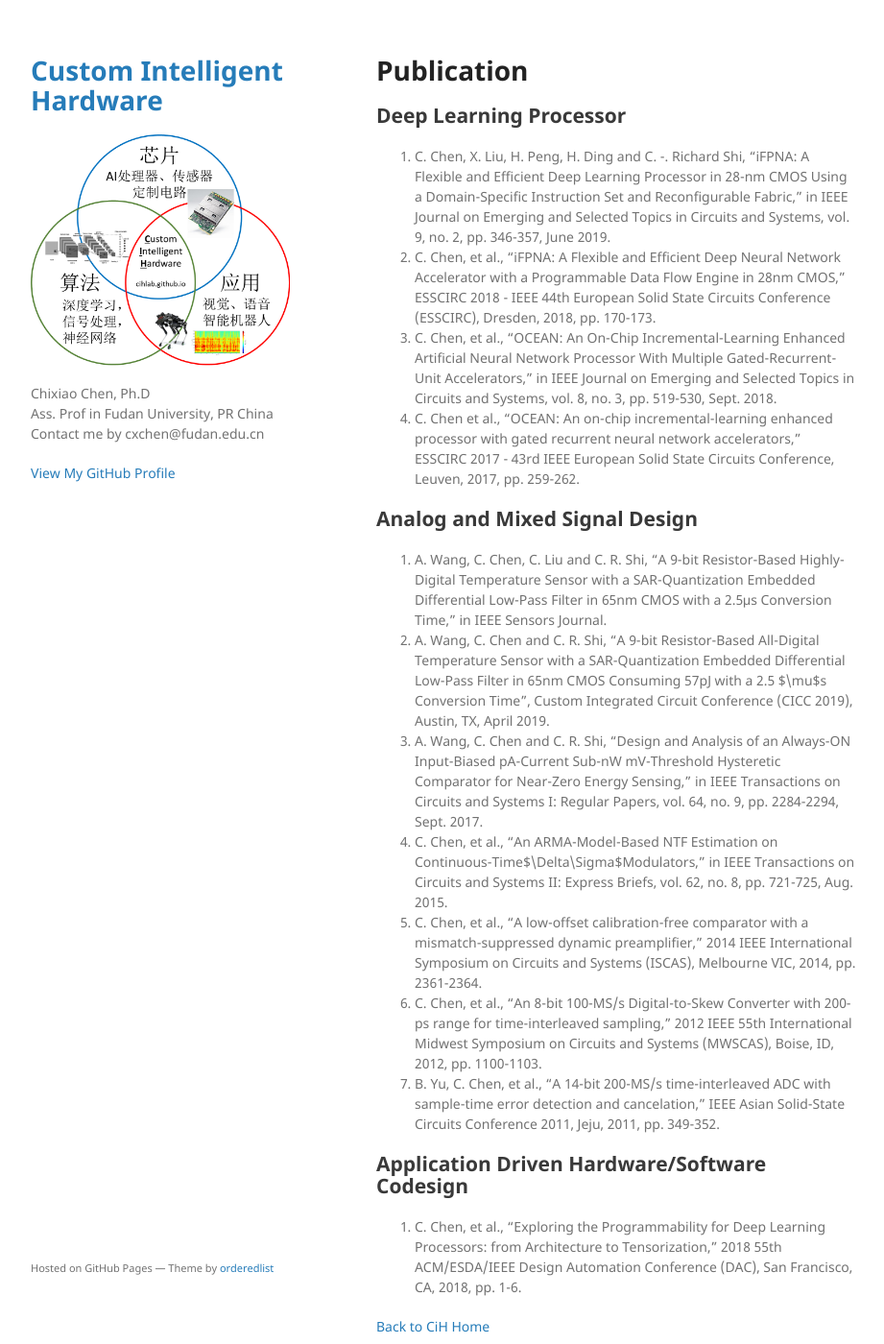
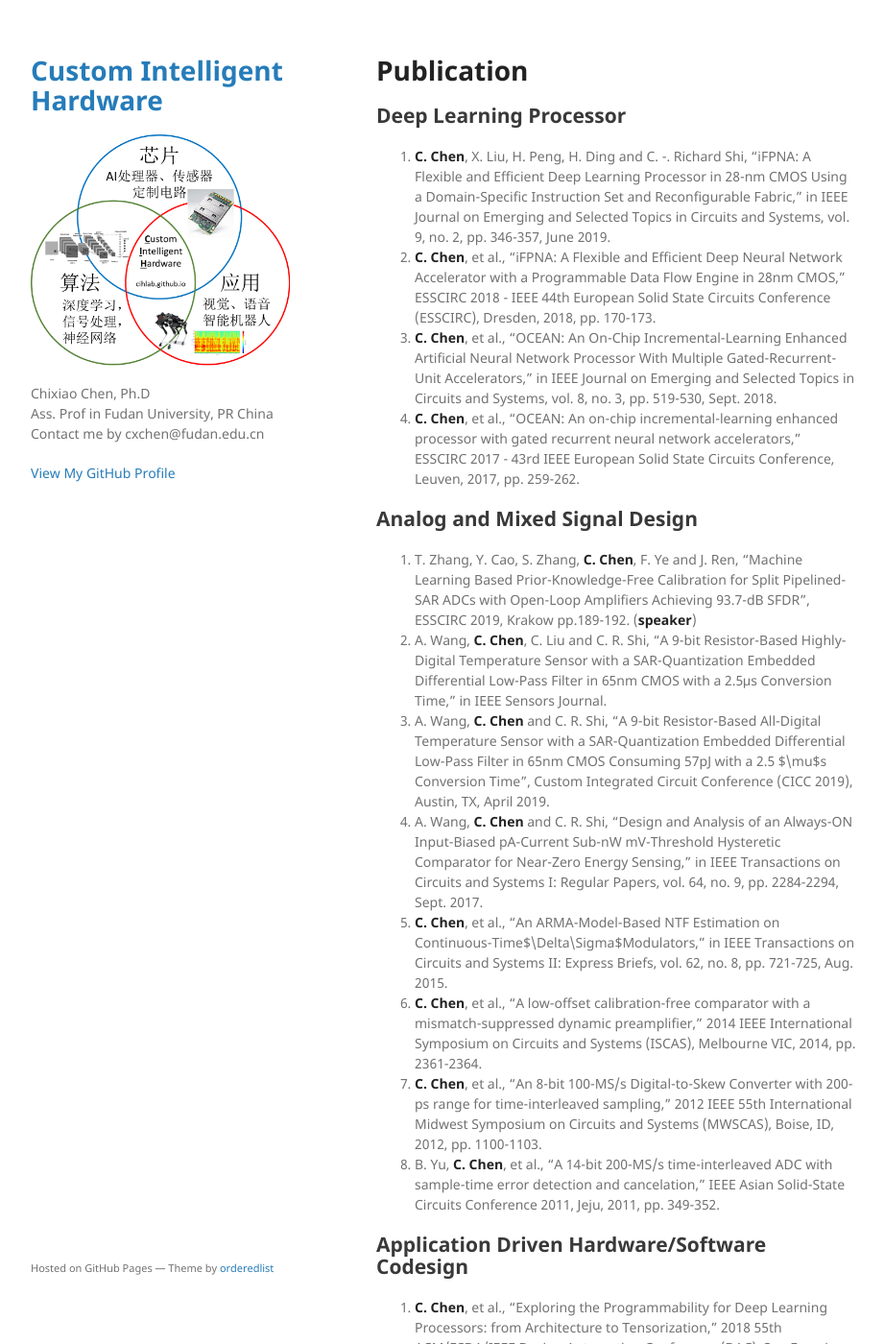
Before and after one commit to cihlab/cihlab.github.io, a Jekyll site: the page built from pub.md, in a window 1280 px wide and 1400 px high. Shown: the whole window at 96% size, without its empty margins (178-1099 px from the left). Built offline with Jekyll 4.4.1, drawn with Linux system fonts in a browser that asks for light colours; our own code applies the rules of GitHub Pages for plain Markdown files; some of the changed text lies outside the part shown.

Commit message:
Update pub.md

```diff
--- a/pub.md
+++ b/pub.md
@@ -6,24 +6,25 @@ layout: default
 
 ## Deep Learning Processor
 
-1. C. Chen, X. Liu, H. Peng, H. Ding and C. -. Richard Shi, "iFPNA: A Flexible and Efficient Deep Learning Processor in 28-nm CMOS Using a Domain-Specific Instruction Set and Reconfigurable Fabric," in IEEE Journal on Emerging and Selected Topics in Circuits and Systems, vol. 9, no. 2, pp. 346-357, June 2019.
-1. C. Chen, et al., "iFPNA: A Flexible and Efficient Deep Neural Network Accelerator with a Programmable Data Flow Engine in 28nm CMOS," ESSCIRC 2018 - IEEE 44th European Solid State Circuits Conference (ESSCIRC), Dresden, 2018, pp. 170-173.
-1. C. Chen, et al., "OCEAN: An On-Chip Incremental-Learning Enhanced Artificial Neural Network Processor With Multiple Gated-Recurrent-Unit Accelerators," in IEEE Journal on Emerging and Selected Topics in Circuits and Systems, vol. 8, no. 3, pp. 519-530, Sept. 2018.
-1. C. Chen et al., "OCEAN: An on-chip incremental-learning enhanced processor with gated recurrent neural network accelerators," ESSCIRC 2017 - 43rd IEEE European Solid State Circuits Conference, Leuven, 2017, pp. 259-262.
+1. **C. Chen**, X. Liu, H. Peng, H. Ding and C. -. Richard Shi, "iFPNA: A Flexible and Efficient Deep Learning Processor in 28-nm CMOS Using a Domain-Specific Instruction Set and Reconfigurable Fabric," in IEEE Journal on Emerging and Selected Topics in Circuits and Systems, vol. 9, no. 2, pp. 346-357, June 2019.
+1. **C. Chen**, et al., "iFPNA: A Flexible and Efficient Deep Neural Network Accelerator with a Programmable Data Flow Engine in 28nm CMOS," ESSCIRC 2018 - IEEE 44th European Solid State Circuits Conference (ESSCIRC), Dresden, 2018, pp. 170-173.
+1. **C. Chen**, et al., "OCEAN: An On-Chip Incremental-Learning Enhanced Artificial Neural Network Processor With Multiple Gated-Recurrent-Unit Accelerators," in IEEE Journal on Emerging and Selected Topics in Circuits and Systems, vol. 8, no. 3, pp. 519-530, Sept. 2018.
+1. **C. Chen**, et al., "OCEAN: An on-chip incremental-learning enhanced processor with gated recurrent neural network accelerators," ESSCIRC 2017 - 43rd IEEE European Solid State Circuits Conference, Leuven, 2017, pp. 259-262.
 
 ## Analog and Mixed Signal Design
 
-1. A. Wang, C. Chen, C. Liu and C. R. Shi, "A 9-bit Resistor-Based Highly-Digital Temperature Sensor with a SAR-Quantization Embedded Differential Low-Pass Filter in 65nm CMOS with a 2.5μs Conversion Time," in IEEE Sensors Journal.
-1. A. Wang, C. Chen and C. R. Shi, "A 9-bit Resistor-Based All-Digital Temperature Sensor with a SAR-Quantization Embedded Differential Low-Pass Filter in 65nm CMOS Consuming 57pJ with a 2.5 $\mu$s Conversion Time", Custom Integrated Circuit Conference (CICC 2019), Austin, TX, April 2019.
-1. A. Wang, C. Chen and C. R. Shi, "Design and Analysis of an Always-ON Input-Biased pA-Current Sub-nW mV-Threshold Hysteretic Comparator for Near-Zero Energy Sensing," in IEEE Transactions on Circuits and Systems I: Regular Papers, vol. 64, no. 9, pp. 2284-2294, Sept. 2017.
-1. C. Chen, et al., "An ARMA-Model-Based NTF Estimation on Continuous-Time$\Delta\Sigma$Modulators," in IEEE Transactions on Circuits and Systems II: Express Briefs, vol. 62, no. 8, pp. 721-725, Aug. 2015.
-1. C. Chen, et al., "A low-offset calibration-free comparator with a mismatch-suppressed dynamic preamplifier," 2014 IEEE International Symposium on Circuits and Systems (ISCAS), Melbourne VIC, 2014, pp. 2361-2364.
-1. C. Chen, et al., "An 8-bit 100-MS/s Digital-to-Skew Converter with 200-ps range for time-interleaved sampling," 2012 IEEE 55th International Midwest Symposium on Circuits and Systems (MWSCAS), Boise, ID, 2012, pp. 1100-1103.
-1. B. Yu, C. Chen, et al., "A 14-bit 200-MS/s time-interleaved ADC with sample-time error detection and cancelation," IEEE Asian Solid-State Circuits Conference 2011, Jeju, 2011, pp. 349-352.
+1. T. Zhang, Y. Cao, S. Zhang, **C. Chen**, F. Ye and J. Ren, "Machine Learning Based Prior-Knowledge-Free Calibration for Split Pipelined-SAR ADCs with Open-Loop Amplifiers Achieving 93.7-dB SFDR",  ESSCIRC 2019, Krakow pp.189-192. (**speaker**)
+1. A. Wang, **C. Chen**, C. Liu and C. R. Shi, "A 9-bit Resistor-Based Highly-Digital Temperature Sensor with a SAR-Quantization Embedded Differential Low-Pass Filter in 65nm CMOS with a 2.5μs Conversion Time," in IEEE Sensors Journal.
+1. A. Wang, **C. Chen** and C. R. Shi, "A 9-bit Resistor-Based All-Digital Temperature Sensor with a SAR-Quantization Embedded Differential Low-Pass Filter in 65nm CMOS Consuming 57pJ with a 2.5 $\mu$s Conversion Time", Custom Integrated Circuit Conference (CICC 2019), Austin, TX, April 2019.
+1. A. Wang, **C. Chen** and C. R. Shi, "Design and Analysis of an Always-ON Input-Biased pA-Current Sub-nW mV-Threshold Hysteretic Comparator for Near-Zero Energy Sensing," in IEEE Transactions on Circuits and Systems I: Regular Papers, vol. 64, no. 9, pp. 2284-2294, Sept. 2017.
+1. **C. Chen**, et al., "An ARMA-Model-Based NTF Estimation on Continuous-Time$\Delta\Sigma$Modulators," in IEEE Transactions on Circuits and Systems II: Express Briefs, vol. 62, no. 8, pp. 721-725, Aug. 2015.
+1. **C. Chen**, et al., "A low-offset calibration-free comparator with a mismatch-suppressed dynamic preamplifier," 2014 IEEE International Symposium on Circuits and Systems (ISCAS), Melbourne VIC, 2014, pp. 2361-2364.
+1. **C. Chen**, et al., "An 8-bit 100-MS/s Digital-to-Skew Converter with 200-ps range for time-interleaved sampling," 2012 IEEE 55th International Midwest Symposium on Circuits and Systems (MWSCAS), Boise, ID, 2012, pp. 1100-1103.
+1. B. Yu, **C. Chen**, et al., "A 14-bit 200-MS/s time-interleaved ADC with sample-time error detection and cancelation," IEEE Asian Solid-State Circuits Conference 2011, Jeju, 2011, pp. 349-352.
 
 
 ## Application Driven Hardware/Software Codesign
 
-1. C. Chen, et al., "Exploring the Programmability for Deep Learning Processors: from Architecture to Tensorization," 2018 55th ACM/ESDA/IEEE Design Automation Conference (DAC), San Francisco, CA, 2018, pp. 1-6.
+1. **C. Chen**, et al., "Exploring the Programmability for Deep Learning Processors: from Architecture to Tensorization," 2018 55th ACM/ESDA/IEEE Design Automation Conference (DAC), San Francisco, CA, 2018, pp. 1-6.
 
 [Back to CiH Home](./)
```
